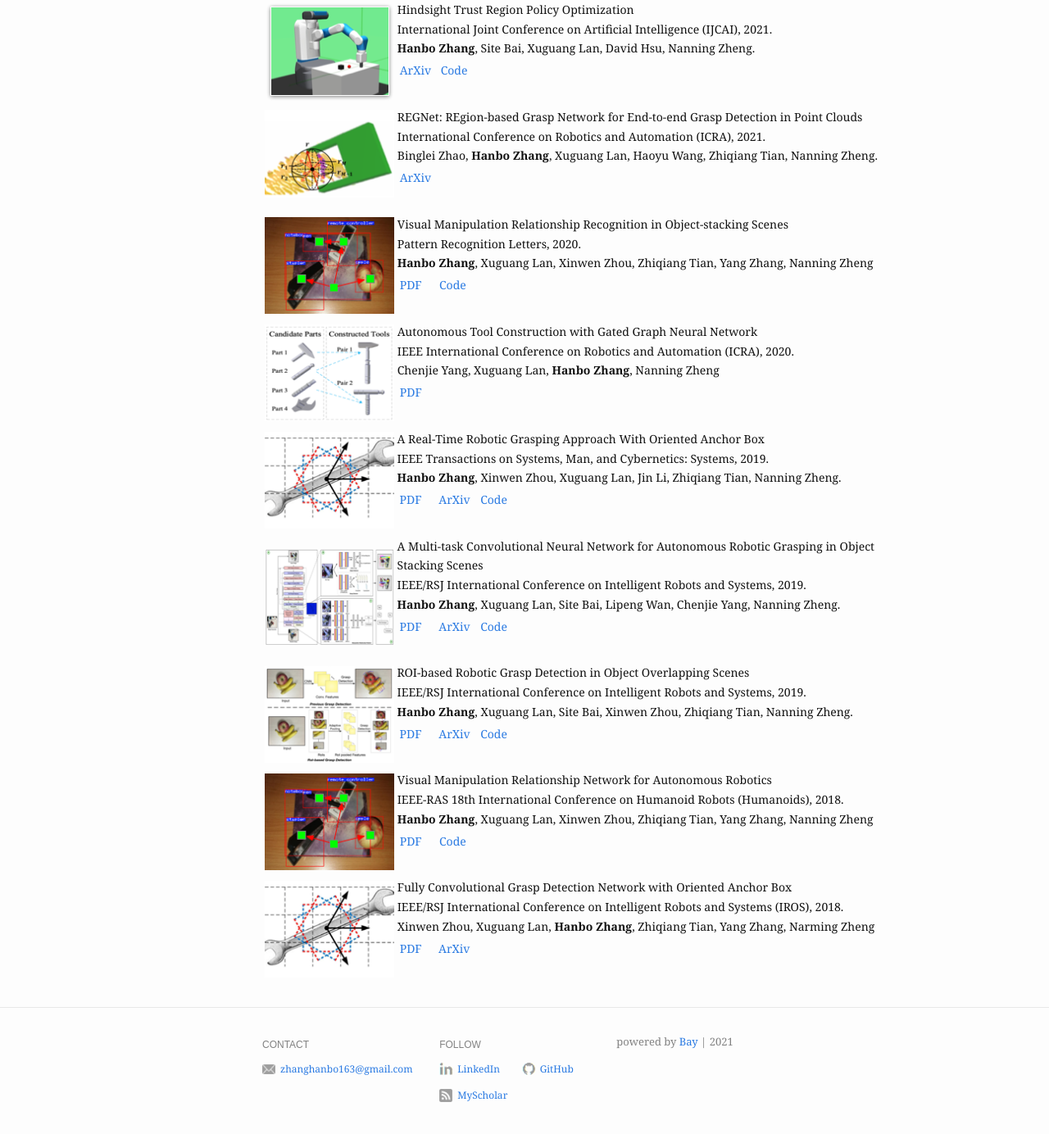
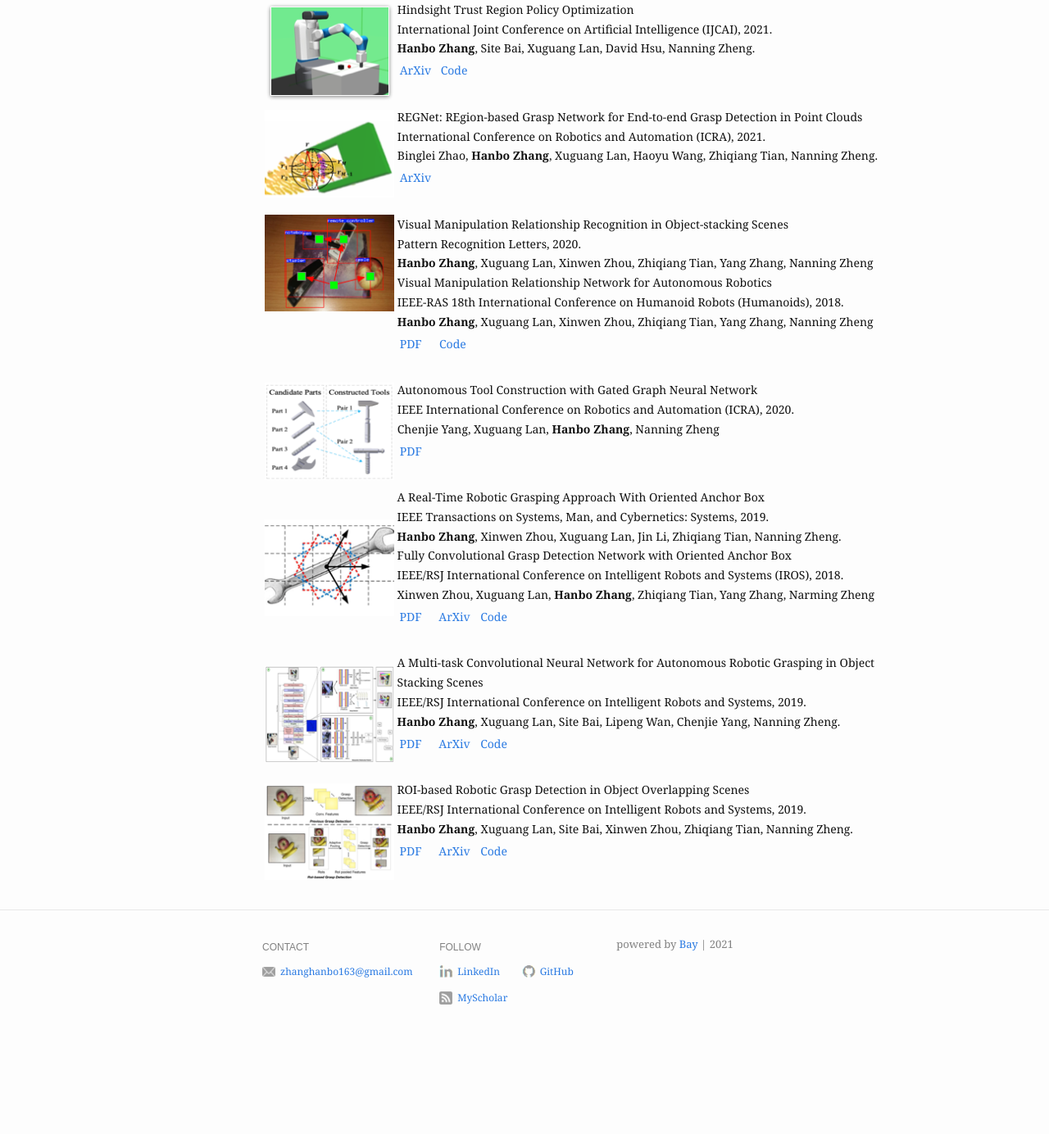
Before and after one commit to ZhangHanbo/zhanghanbo.github.io, a Jekyll site: the page built from publication.md, in a window 1280 px wide and 1400 px high, scrolled down 445 px. Shown: the top 1384 px of the window at 82% size. Built offline with Jekyll 4.4.1, drawn with Linux system fonts in a browser that asks for light colours; after the commit the page ends 1726 px from its top, so only the background shows below that.

Commit message:
Update Publication

```diff
--- a/publication.md
+++ b/publication.md
@@ -99,13 +99,18 @@ Binglei Zhao, <strong>Hanbo Zhang</strong>, Xuguang Lan, Haoyu Wang, Zhiqiang Ti
 <!-- Pub split line -->
 <table width= "800" >
 <tr>
-<td width= "160" ><img src="/assets/img/work/VMRN_PRL/VMRN.png" alt="vmrn"></td>
+<td width= "160" valign="top" ><img src="/assets/img/work/VMRN_PRL/VMRN.png" alt="vmrn"></td>
 <td width= "640" >Visual Manipulation Relationship Recognition in Object-stacking Scenes
 <br />
 Pattern Recognition Letters, 2020.
 <br />
 <strong>Hanbo Zhang</strong>, Xuguang Lan, Xinwen Zhou, Zhiqiang Tian, Yang Zhang, Nanning Zheng
 <br />
+Visual Manipulation Relationship Network for Autonomous Robotics
+<br />
+IEEE-RAS 18th International Conference on Humanoid Robots (Humanoids), 2018.
+<br />
+<strong>Hanbo Zhang</strong>, Xuguang Lan, Xinwen Zhou, Zhiqiang Tian, Yang Zhang, Nanning Zheng
 
 <table width= "100" >
 <td width= "50" ><a href="https://www.sciencedirect.com/science/article/abs/pii/S0167865520303445">PDF</a></td>
@@ -152,6 +157,11 @@ IEEE Transactions on Systems, Man, and Cybernetics: Systems, 2019.
 <br />
 <strong>Hanbo Zhang</strong>, Xinwen Zhou, Xuguang Lan, Jin Li, Zhiqiang Tian, Nanning Zheng.
 <br />
+Fully Convolutional Grasp Detection Network with Oriented Anchor Box
+<br />
+IEEE/RSJ International Conference on Intelligent Robots and Systems (IROS), 2018.
+<br />
+Xinwen Zhou, Xuguang Lan, <strong>Hanbo Zhang</strong>, Zhiqiang Tian, Yang Zhang, Narming Zheng
 
 <table width= "150" >
 <td width= "50" ><a href="https://ieeexplore.ieee.org/abstract/document/8734882">PDF</a></td>
@@ -209,49 +219,3 @@ IEEE/RSJ International Conference on Intelligent Robots and Systems, 2019.
 </td>
 </tr>
 </table>
-
-
-
-
-<!-- Pub split line -->
-<table width= "800" >
-<tr>
-<td width= "160" ><img src="/assets/img/work/VMRN_PRL/VMRN.png" alt="vmrn"></td>
-<td width= "640" >Visual Manipulation Relationship Network for Autonomous Robotics
-<br />
-IEEE-RAS 18th International Conference on Humanoid Robots (Humanoids), 2018.
-<br />
-<strong>Hanbo Zhang</strong>, Xuguang Lan, Xinwen Zhou, Zhiqiang Tian, Yang Zhang, Nanning Zheng
-<br />
-
-<table width= "100" >
-<td width= "50" ><a href="https://ieeexplore.ieee.org/document/8625071">PDF</a></td>
-<td width= "50" ><a href="https://github.com/ZhangHanbo/Visual-Manipulation-Relationship-Network-Pytorch">Code</a></td>
-</table>
-
-<br />
-</td>
-</tr>
-</table>
-
-
-<!-- Pub split line -->
-<table width= "800" >
-<tr>
-<td width= "160" ><img src="/assets/img/work/FCGN/FCGN.png" alt="fcgn"></td>
-<td width= "640" >Fully Convolutional Grasp Detection Network with Oriented Anchor Box
-<br />
-IEEE/RSJ International Conference on Intelligent Robots and Systems (IROS), 2018.
-<br />
-Xinwen Zhou, Xuguang Lan, <strong>Hanbo Zhang</strong>, Zhiqiang Tian, Yang Zhang, Narming Zheng
-<br />
-
-<table width= "100" >
-<td width= "50" ><a href="https://ieeexplore.ieee.org/abstract/document/8594116">PDF</a></td>
-<td width= "50" ><a href="https://arxiv.org/abs/1803.02209">ArXiv</a></td>
-</table>
-
-<br />
-</td>
-</tr>
-</table>
```
